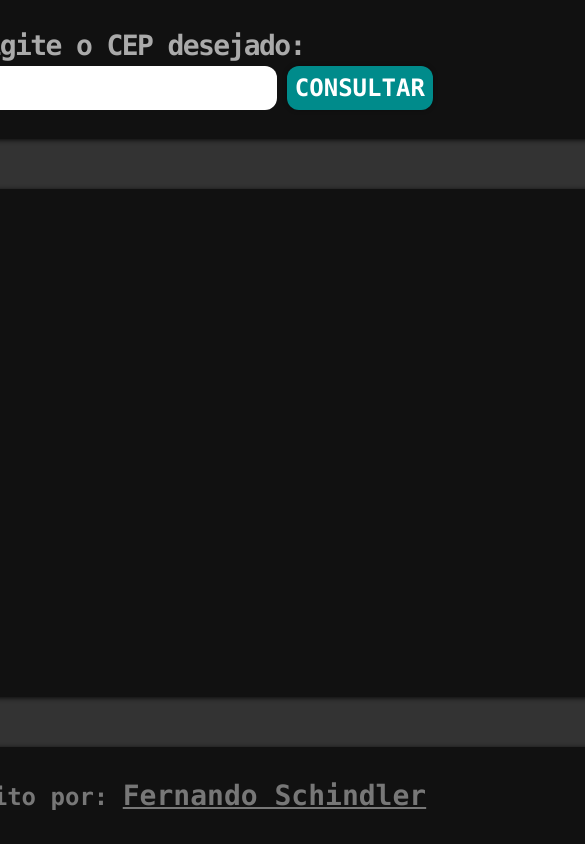
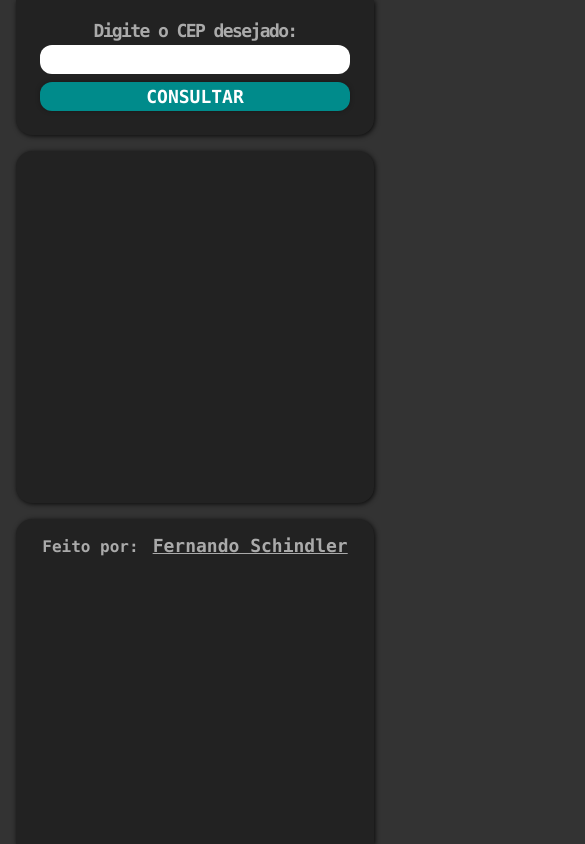
Before and after one commit to fernando-schindler-dev/Consultar-CEP, a website: page index.html in a window 390 px wide. Shown: the top 844 px of the page, 585 px wide, since content can reach past the window. Drawn offline with Linux system fonts and the light colour scheme.

Commit message:
Adicionado responsividade ao projeto

```diff
--- a/index.html
+++ b/index.html
@@ -1,5 +1,6 @@
 <!DOCTYPE html>
 <html lang="pt-br">
+
 <head>
   <meta charset="UTF-8" />
   <meta name="viewport" content="width=device-width, initial-scale=1.0" />
@@ -7,9 +8,10 @@
 
   <link rel="stylesheet" href="style.css" />
 </head>
+
 <body>
   <header class="header">
-      <form class="formulario">
+    <form class="form">
       <p class="label">Digite o CEP desejado:</p>
       <div class="containerInputs">
         <input type="number" name="cep" id="cep" class="cep" />
@@ -19,13 +21,17 @@
   </header>
 
   <section class="container">
-      <output class="resultado"></output>
+    <output class="result"></output>
   </section>
 
   <footer class="footer">
-      <p class="autor">Feito por: <span>Fernando Schindler</span></p>
+    <div class="author">
+      <p>Feito por: </p>
+      <p>Fernando Schindler</p>
+    </div>
   </footer>
 
   <script src="./script.js"></script>
 </body>
+
 </html>
--- a/script.js
+++ b/script.js
@@ -1,50 +1,50 @@
-class ConsultarCEP {
-  constructor(btn, cep, resultado) {
+class SearchCEP {
+  constructor(btn, cep, result) {
     this.btn = document.querySelector(btn);
     this.cep = document.querySelector(cep);
-    this.resultado = document.querySelector(resultado);
+    this.result = document.querySelector(result);
   }
 
-  mostrarErro() {
-    this.cep.classList.add("erro");
-    this.resultado.innerHTML = `
-      <span class="erro">Erro na consulta. Por favor, preencha o campo acima com
+  displayError() {
+    this.cep.classList.add('error');
+    this.result.innerHTML = `
+      <span class="error">Erro na consulta. Por favor, preencha o campo acima com
       apenas os números do CEP desejado (8 números).</span>
     `;
   }
 
-  mostrarResultado(responseCEP) {
-    this.cep.classList.remove("erro");
-    this.resultado.innerHTML = `
-      <span>CEP:</span><span>${responseCEP.cep}</span>
-      <span>Logradouro:</span><span>${responseCEP.logradouro}</span>
-      <span>Complemento:</span><span>${responseCEP.complemento}</span>
-      <span>Bairro:</span><span>${responseCEP.bairro}</span>
-      <span>Localidade:</span><span>${responseCEP.localidade}</span>
-      <span>UF:</span><span>${responseCEP.uf}</span>
-      <span>DDD:</span><span>${responseCEP.ddd}</span>
+  displayResult(data) {
+    this.cep.classList.remove('error');
+    this.result.innerHTML = `
+      <span>CEP:</span><span>${data.cep}</span>
+      <span>Logradouro:</span><span>${data.logradouro}</span>
+      <span>Complemento:</span><span>${data.complemento}</span>
+      <span>Bairro:</span><span>${data.bairro}</span>
+      <span>Localidade:</span><span>${data.localidade}</span>
+      <span>UF:</span><span>${data.uf}</span>
+      <span>DDD:</span><span>${data.ddd}</span>
     `;
   }
 
-  async buscarCEP() {
+  async fetchCEP() {
     const cep = this.cep.value;
     try {
-      const fetchCEP = await fetch(`https://viacep.com.br/ws/${cep}/json/`);
-      const responseCEP = await fetchCEP.json();
-      this.mostrarResultado(responseCEP);
+      const response = await fetch(`https://viacep.com.br/ws/${cep}/json/`);
+      const json = await response.json();
+      this.displayResult(json);
     } catch (error) {
-      this.mostrarErro();
+      this.displayError();
     }
   }
 
   addEvent() {
-    this.btn.addEventListener("click", () =>
-      setTimeout(() => this.buscarCEP(), 0)
+    this.btn.addEventListener('click', () =>
+      setTimeout(() => this.fetchCEP(), 0),
     );
   }
 
   bindEvent() {
-    this.buscarCEP = this.buscarCEP.bind(this);
+    this.fetchCEP = this.fetchCEP.bind(this);
   }
 
   init() {
@@ -54,5 +54,5 @@ class ConsultarCEP {
   }
 }
 
-const buscarCEP = new ConsultarCEP(".btn", ".cep", ".resultado");
-buscarCEP.init();
+const searchCEP = new SearchCEP('.btn', '.cep', '.result');
+searchCEP.init();
--- a/style.css
+++ b/style.css
@@ -4,9 +4,9 @@
   box-sizing: border-box;
   margin: 0;
   padding: 0;
+  font-family: 'Consolas', 'Courier New', Courier, monospace;
+  font-weight: bold;
   color: #aaa;
-  font-family: "Consolas", "Courier New", Courier, monospace;
-  font-weight: bold;
 }
 html {
   font-size: 16px;
@@ -17,105 +17,194 @@ body {
   align-items: center;
   justify-content: space-between;
   height: 100vh;
+  margin: 0 3rem;
   background: #333;
+}
+.header,
+.container,
+.footer {
+  width: 100%;
+  max-width: 62.5rem;
+  box-shadow: 1px 1px 5px rgba(0, 0, 0, 0.8);
+  background: #222;
 }
 .header {
   display: flex;
   flex-direction: column;
   align-items: center;
   justify-content: center;
-  width: 62.5rem;
-  height: 9.375rem;
   border-radius: 0 0 1rem 1rem;
-  box-shadow: 1px 1px 5px rgba(0, 0, 0, 0.8);
-  background: #111;
 }
-.header .formulario {
+.header .form {
   display: flex;
   flex-direction: column;
   align-items: center;
+  width: 100%;
+  padding: 2rem;
 }
 .header .label {
-  align-self: flex-start;
-  margin: 0 0 0.25rem 0.75rem;
   font-size: 1.75rem;
   letter-spacing: -0.1rem;
 }
-.header .containerInputs input[type="number"] {
-  width: 20rem;
+.header .containerInputs {
+  display: flex;
+  flex-wrap: wrap;
+  max-width: 45rem;
+}
+.header .containerInputs input {
+  margin: 0.5rem;
+}
+.header .containerInputs input[type='number'] {
+  flex: 2;
   padding: 0.5rem 0.75rem;
-  font-size: 1.5rem;
-  letter-spacing: 0.2rem;
   border: none;
   border-radius: 0.75rem;
+  font-size: 1.5625rem;
+  letter-spacing: 0.2rem;
   background: #fff;
   color: #222;
 }
-.header .containerInputs input[type="number"].erro {
+.header .containerInputs input[type='number'].error {
   background: darkred;
   color: #fff;
   filter: brightness(0.75);
 }
-.header .containerInputs input[type="button"] {
+.header .containerInputs input[type='button'] {
   cursor: pointer;
-  padding: 0.5rem;
-  font-size: 1.5rem;
-  font-weight: bold;
+  flex: 1;
+  padding: 0.5rem 1.59375rem;
   border: none;
   border-radius: 0.75rem;
+  font-size: 1.5625rem;
+  font-weight: bold;
   box-shadow: 0 0 5px rgba(0, 0, 0, 0.3);
   background: darkcyan;
   color: #fff;
 }
-.header .containerInputs input[type="button"]:hover {
+.header .containerInputs input[type='button']:hover {
   filter: brightness(120%);
 }
 .container {
   display: flex;
   align-items: center;
   justify-content: center;
-  width: 62.5rem;
-  height: 34.375rem;
-  margin: 3.125rem 0;
+  margin: 3rem 0;
   border-radius: 1rem;
-  box-shadow: 1px 1px 5px rgba(0, 0, 0, 0.8);
-  background: #111;
 }
-.container .resultado {
+.container .result {
   flex: 1;
   display: grid;
   grid: auto / 1fr 2fr;
   align-items: center;
-  height: calc(100% - 4rem);
-  margin: 2rem;
-  padding: 2rem 5rem;
+  gap: 2.5rem 3rem;
+  max-width: 50rem;
+  min-height: 32.5rem;
+  margin: 3rem;
+  border-radius: 0.75rem;
   font-size: 1.75rem;
   line-height: 1;
   letter-spacing: -0.1rem;
-  border-radius: 0.75rem;
 }
-.container .resultado .erro {
+.container .result .error {
   grid-column: 1 / 3;
-  color: red;
   color: darkred;
   filter: brightness(1.5);
 }
 .footer {
   flex: 1;
-  width: 62.5rem;
   text-align: center;
   border-radius: 1rem 1rem 0 0;
-  box-shadow: 1px 1px 5px rgba(0, 0, 0, 0.8);
-  background: #111;
 }
-.footer .autor {
+.footer .author {
+  display: flex;
+  align-items: flex-end;
+  justify-content: center;
+  flex-wrap: wrap;
   padding: 2rem;
-  font-size: 1.5rem;
   font-weight: bold;
   color: #777;
 }
-.footer .autor span {
+.footer .author p {
+  padding: 0 0.4375rem;
+}
+.footer .author p:nth-child(1) {
+  font-size: 1.5625rem;
+}
+.footer .author p:nth-child(2) {
   font-size: 1.75rem;
   text-decoration: underline;
-  color: #777;
 }
+
+@media (max-width: 45rem) {
+  body {
+    margin: 0 2rem;
+  }
+  .container {
+    margin: 2rem 0;
+  }
+  .header .form {
+    padding: 1.25rem;
+  }
+  .header .label {
+    font-size: 1.375rem;
+  }
+  .header .containerInputs input[type='number'] {
+    font-size: 1.375rem;
+  }
+  .header .containerInputs input[type='button'] {
+    font-size: 1.375rem;
+  }
+  .container .result {
+    gap: 1rem 1.25rem;
+    min-height: 25rem;
+    margin: 2rem;
+    font-size: 1.25rem;
+  }
+  .footer .author p:nth-child(1) {
+    font-size: 1.25rem;
+  }
+  .footer .author p:nth-child(2) {
+    font-size: 1.4375rem;
+  }
+}
+
+@media (max-width: 35rem) {
+  body {
+    margin: 0 1rem;
+  }
+  .container {
+    margin: 1rem 0;
+  }
+  .header .form {
+    padding: 1.25rem;
+  }
+  .header .label {
+    font-size: 1.125rem;
+  }
+  .header .containerInputs input {
+    margin: 0.25rem;
+  }
+  .header .containerInputs input[type='number'] {
+    padding: 0.25rem 0.5rem;
+    font-size: 1.125rem;
+  }
+  .header .containerInputs input[type='button'] {
+    padding: 0.25rem 1rem;
+    font-size: 1.125rem;
+  }
+  .container .result {
+    gap: 1rem 1.25rem;
+    min-height: 20rem;
+    margin: 1rem;
+    font-size: 1rem;
+  }
+  .footer .author {
+    padding: 1rem;
+  }
+  .footer .author p:nth-child(1) {
+    font-size: 1rem;
+  }
+  .footer .author p:nth-child(2) {
+    font-size: 1.125rem;
+  }
+}
```
Lines whose indentation alone changed are shown as unchanged.
